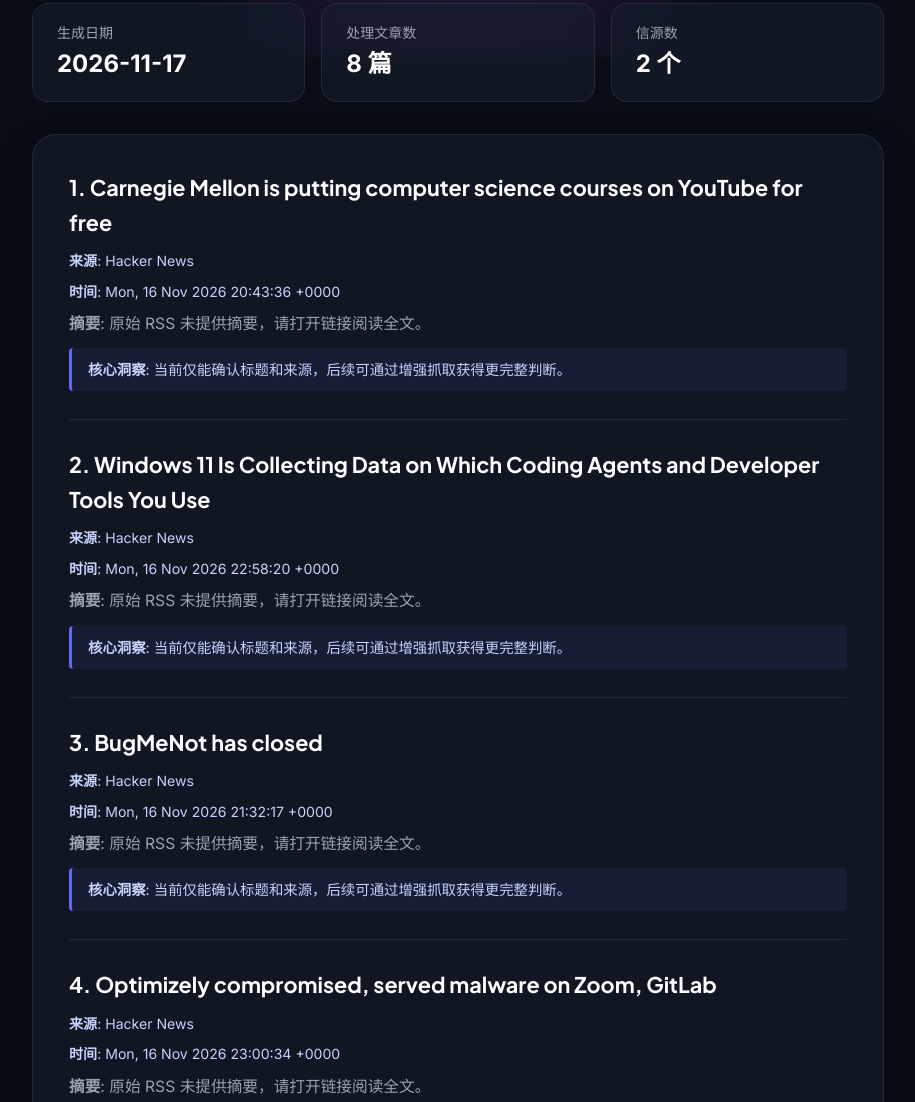
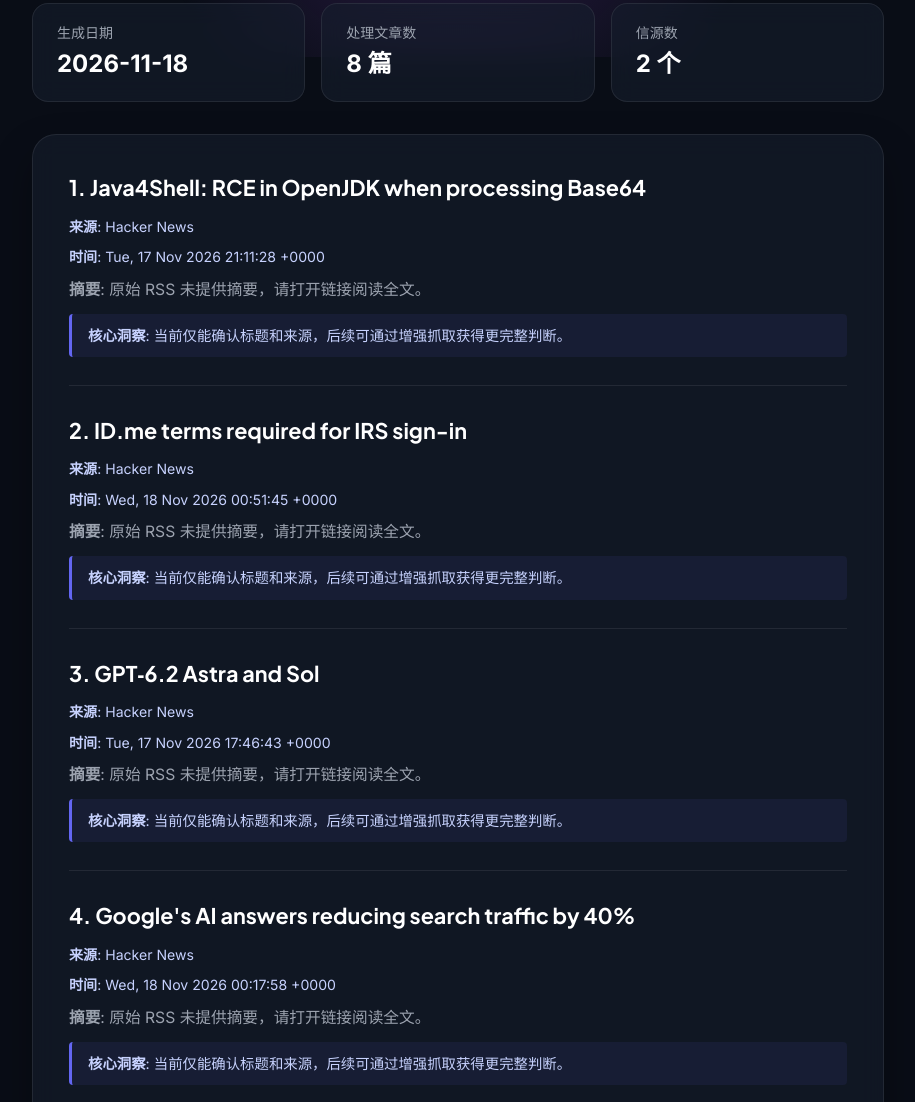
Before and after one commit to notbrighton/ai-daily-digest, a plain HTML site: page index.html in a window 1280 px wide. Shown: the part 263-1365 px from the top of the page, without its empty margins (182-1097 px from the left). Drawn offline with Linux system fonts and the light colour scheme.

Commit message:
chore: update daily digest [skip ci]

```diff
--- a/index.html
+++ b/index.html
@@ -51,7 +51,7 @@
   <main>
     <div class="stats-bar">
       <div class="stat-card">
-        <div><div class="stat-label">生成日期</div><div class="stat-val">2026-11-17</div></div>
+        <div><div class="stat-label">生成日期</div><div class="stat-val">2026-11-18</div></div>
       </div>
       <div class="stat-card">
         <div><div class="stat-label">处理文章数</div><div class="stat-val">8 篇</div></div>
@@ -62,30 +62,30 @@
     </div>
     <div class="content-box">
       <article class="digest-article">
-<h3 class="article-title">1. <a href="https://www.cs.cmu.edu/learn/" target="_blank" rel="noopener noreferrer">Carnegie Mellon is putting computer science courses on YouTube for free</a></h3>
+<h3 class="article-title">1. <a href="https://calif.io/java4shell/" target="_blank" rel="noopener noreferrer">Java4Shell: RCE in OpenJDK when processing Base64</a></h3>
 <p class="article-meta"><strong>来源</strong>: Hacker News</p>
-<p class="article-meta"><strong>时间</strong>: Mon, 16 Nov 2026 20:43:36 +0000</p>
+<p class="article-meta"><strong>时间</strong>: Tue, 17 Nov 2026 21:11:28 +0000</p>
 <p class="article-summary"><strong>摘要</strong>: 原始 RSS 未提供摘要，请打开链接阅读全文。</p>
 <div class="key-takeaway"><strong>核心洞察</strong>: 当前仅能确认标题和来源，后续可通过增强抓取获得更完整判断。</div>
 </article>
 <article class="digest-article">
-<h3 class="article-title">2. <a href="https://xusheng.dev/posts/windows-coding-agent-telemetry/" target="_blank" rel="noopener noreferrer">Windows 11 Is Collecting Data on Which Coding Agents and Developer Tools You Use</a></h3>
+<h3 class="article-title">2. <a href="https://consumerrights.wiki/w/ID.me_terms_required_for_IRS_sign-in" target="_blank" rel="noopener noreferrer">ID.me terms required for IRS sign-in</a></h3>
 <p class="article-meta"><strong>来源</strong>: Hacker News</p>
-<p class="article-meta"><strong>时间</strong>: Mon, 16 Nov 2026 22:58:20 +0000</p>
+<p class="article-meta"><strong>时间</strong>: Wed, 18 Nov 2026 00:51:45 +0000</p>
 <p class="article-summary"><strong>摘要</strong>: 原始 RSS 未提供摘要，请打开链接阅读全文。</p>
 <div class="key-takeaway"><strong>核心洞察</strong>: 当前仅能确认标题和来源，后续可通过增强抓取获得更完整判断。</div>
 </article>
 <article class="digest-article">
-<h3 class="article-title">3. <a href="https://www.bugmenot.com/" target="_blank" rel="noopener noreferrer">BugMeNot has closed</a></h3>
+<h3 class="article-title">3. <a href="https://openai.com/index/introducing-gpt-6-2-astra-sol/" target="_blank" rel="noopener noreferrer">GPT‑6.2 Astra and Sol</a></h3>
 <p class="article-meta"><strong>来源</strong>: Hacker News</p>
-<p class="article-meta"><strong>时间</strong>: Mon, 16 Nov 2026 21:32:17 +0000</p>
+<p class="article-meta"><strong>时间</strong>: Tue, 17 Nov 2026 17:46:43 +0000</p>
 <p class="article-summary"><strong>摘要</strong>: 原始 RSS 未提供摘要，请打开链接阅读全文。</p>
 <div class="key-takeaway"><strong>核心洞察</strong>: 当前仅能确认标题和来源，后续可通过增强抓取获得更完整判断。</div>
 </article>
 <article class="digest-article">
-<h3 class="article-title">4. <a href="https://blog.report-uri.com/worlds-largest-brands-infected-with-malware-via-optimizely/" target="_blank" rel="noopener noreferrer">Optimizely compromised, served malware on Zoom, GitLab</a></h3>
+<h3 class="article-title">4. <a href="https://revscope.co/blog/search-seo-geo-2026/" target="_blank" rel="noopener noreferrer">Google's AI answers reducing search traffic by 40%</a></h3>
 <p class="article-meta"><strong>来源</strong>: Hacker News</p>
-<p class="article-meta"><strong>时间</strong>: Mon, 16 Nov 2026 23:00:34 +0000</p>
+<p class="article-meta"><strong>时间</strong>: Wed, 18 Nov 2026 00:17:58 +0000</p>
 <p class="article-summary"><strong>摘要</strong>: 原始 RSS 未提供摘要，请打开链接阅读全文。</p>
 <div class="key-takeaway"><strong>核心洞察</strong>: 当前仅能确认标题和来源，后续可通过增强抓取获得更完整判断。</div>
 </article>
@@ -122,6 +122,8 @@
         <h2>Recent archives</h2>
         <div class="archive-links">
 
+          <a href="digests/digest_20261118.md">2026-11-18</a>
+
           <a href="digests/digest_20261117.md">2026-11-17</a>
 
           <a href="digests/digest_20261116.md">2026-11-16</a>
@@ -134,8 +136,6 @@
 
           <a href="digests/digest_20261112.md">2026-11-12</a>
 
-          <a href="digests/digest_20261111.md">2026-11-11</a>
-
         </div>
       </section>
 
```
Also changed, not shown: 1 other file.
